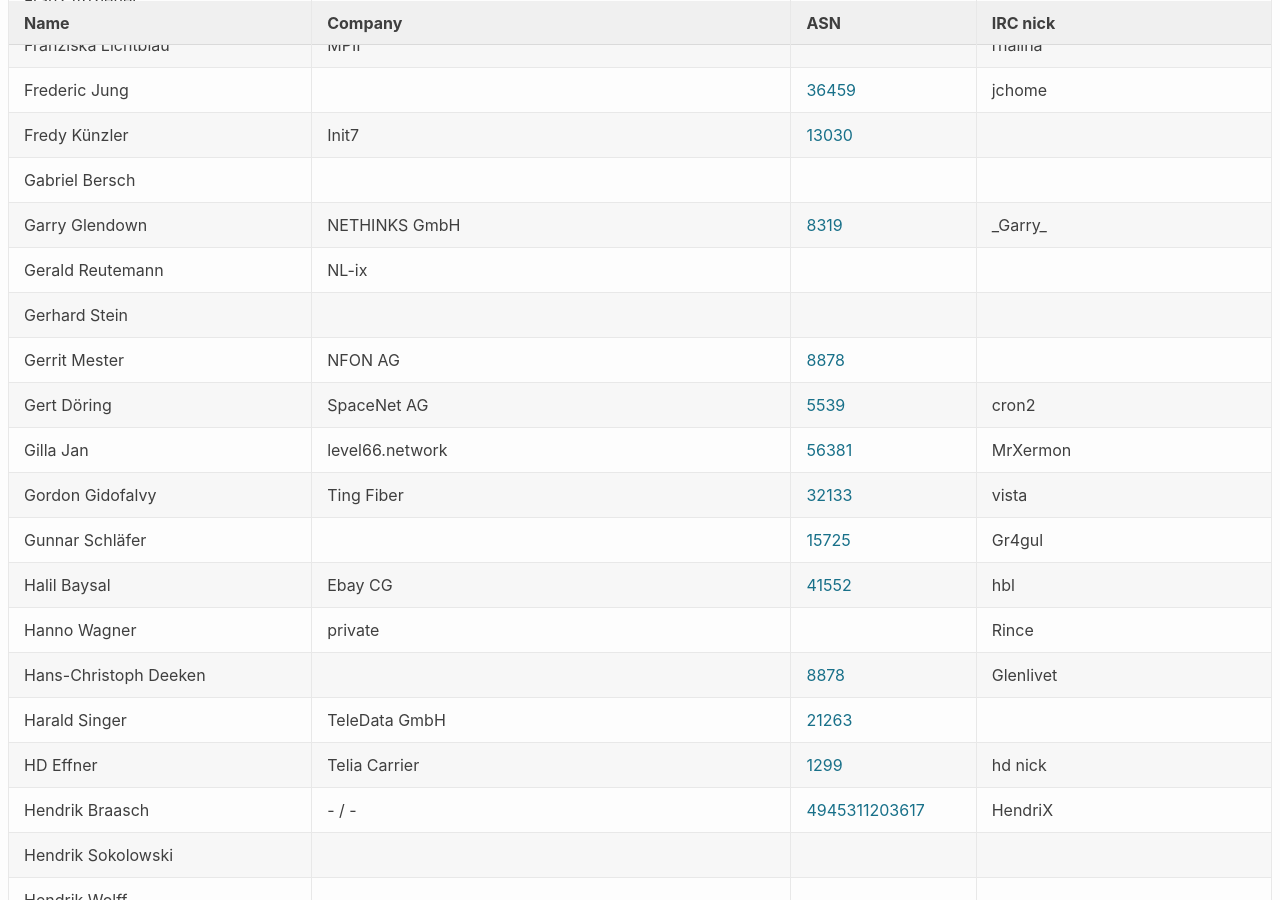
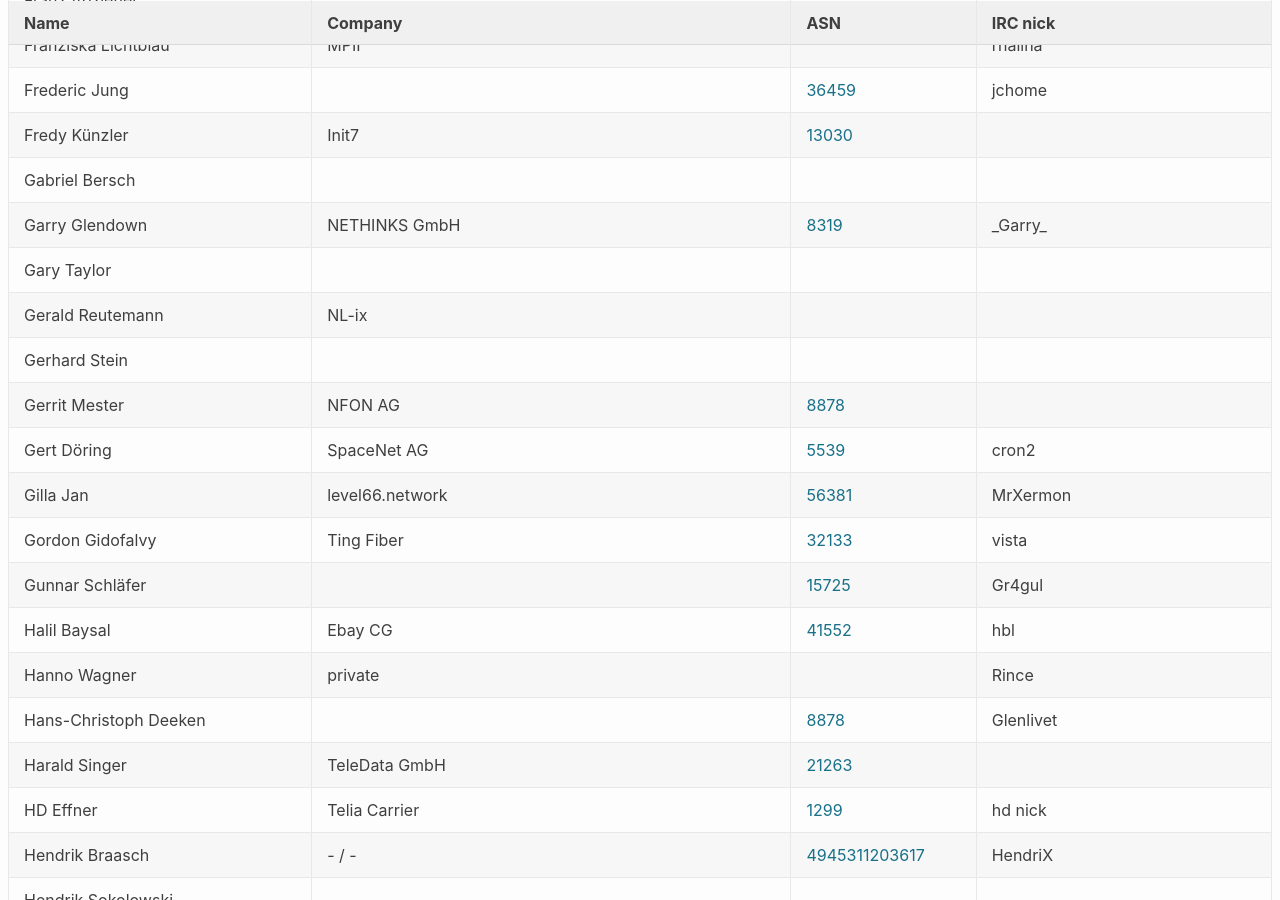
Before and after one commit to denog/pretix-attendeelist, a Jekyll site: the page built from index.markdown, in a window 1280 px wide and 900 px high, scrolled down 7420 px. Built offline with Jekyll 4.4.1, drawn with Linux system fonts in a browser that asks for light colours.

Commit message:
Latest data: Fri Nov  6 14:18:56 UTC 2020

```diff
--- a/_data/attendees.json
+++ b/_data/attendees.json
@@ -942,6 +942,12 @@
     "asn": "8319"
   },
   {
+    "name": "Gary Taylor",
+    "company": null,
+    "irc": null,
+    "asn": null
+  },
+  {
     "name": "Gerald Reutemann",
     "company": "NL-ix",
     "irc": null,
```
